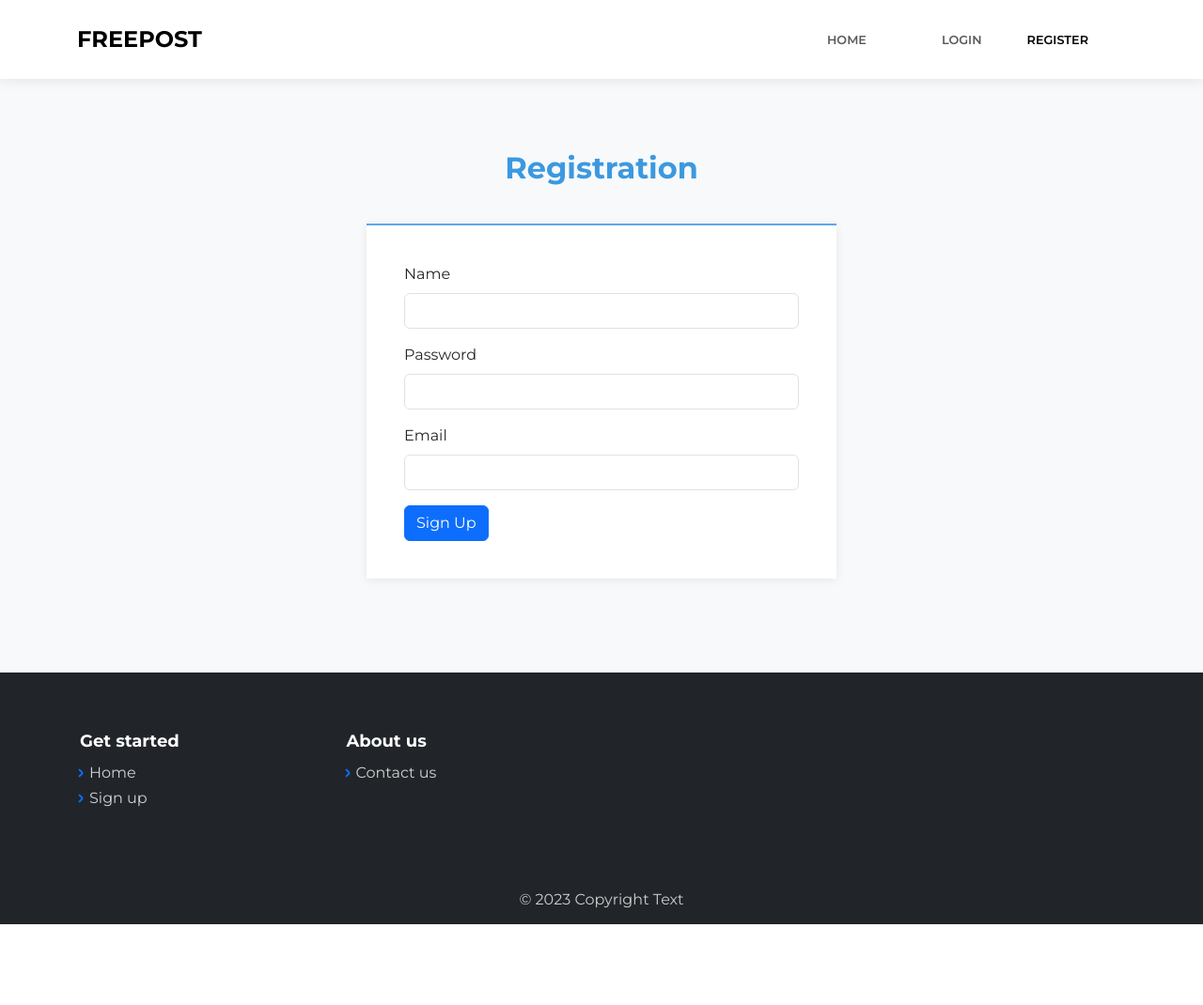
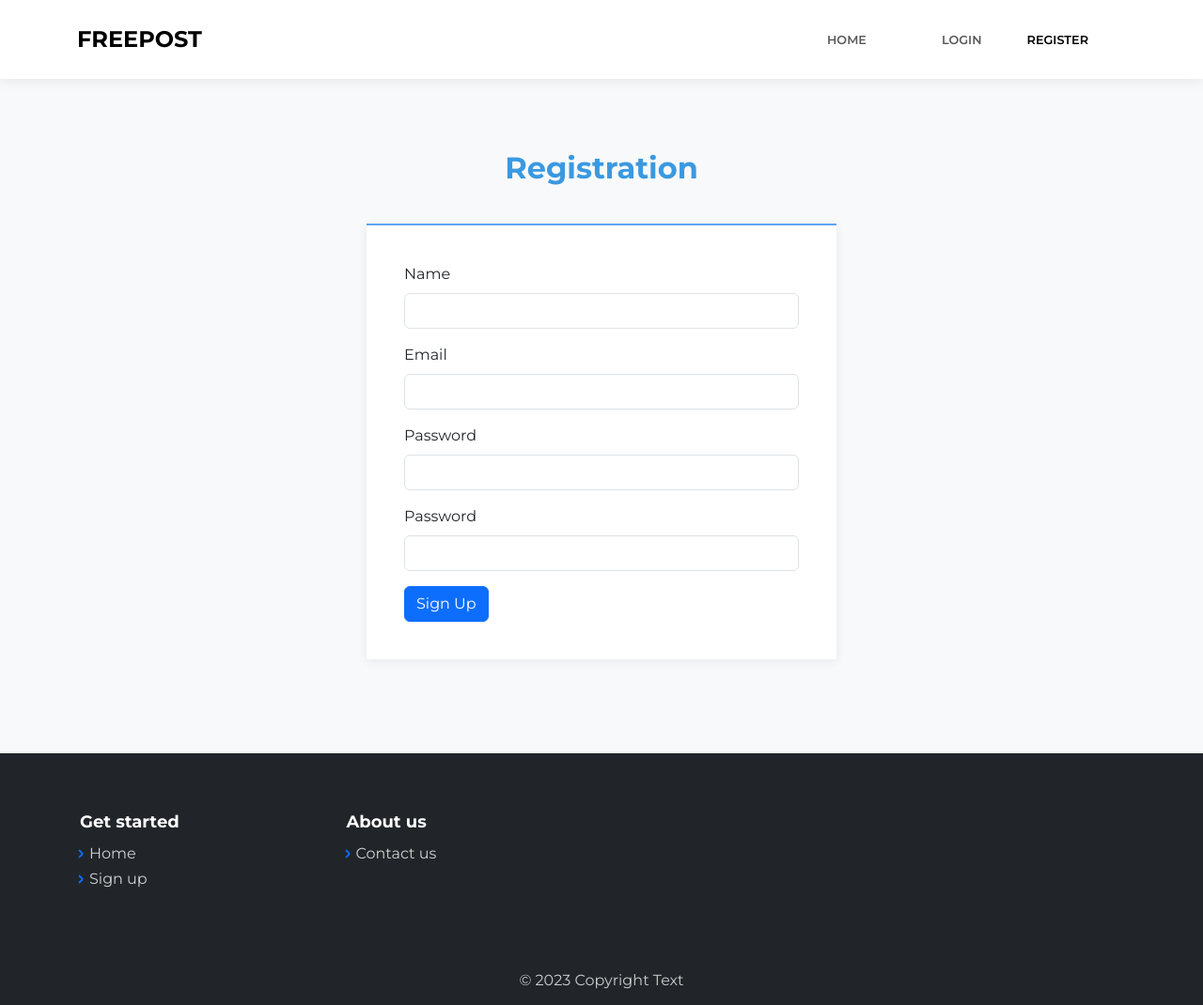
Before and after one commit to Alexus91/Freepost-portfolio, a Flask app: page /sign-up in a window 1280 px wide. Shown: the whole page at 94% size. Before the commit the page ends 984 px from the top, so only its background shows below. Run offline with Flask 3, Linux system fonts and the light colour scheme; some libraries are stand-ins or nearby versions.

Commit message:
fixing regestration in html template

```diff
--- a/webapp/templates/sign_up.html
+++ b/webapp/templates/sign_up.html
@@ -32,8 +32,11 @@
                 </div>
                 <form>
                     <div class="mb-3"><label class="form-label" for="name">Name</label><input class="form-control item" type="text" id="name" data-bs-theme="light"></div>
+                    <div class="mb-3"><label class="form-label" for="email">Email</label><input class="form-control item" type="email" id="email" data-bs-theme="light"></div>
                     <div class="mb-3"><label class="form-label" for="password">Password</label><input class="form-control item" type="password" id="password" data-bs-theme="light"></div>
-                    <div class="mb-3"><label class="form-label" for="email">Email</label><input class="form-control item" type="email" id="email" data-bs-theme="light"></div><button class="btn btn-primary" type="submit">Sign Up</button>
+                    <div class="mb-3"><label class="form-label" for="password">Password</label><input class="form-control item" type="password" id="password" data-bs-theme="light"></div>
+
+                    <button class="btn btn-primary" type="submit">Sign Up</button>
                 </form>
             </div>
         </section>
```
